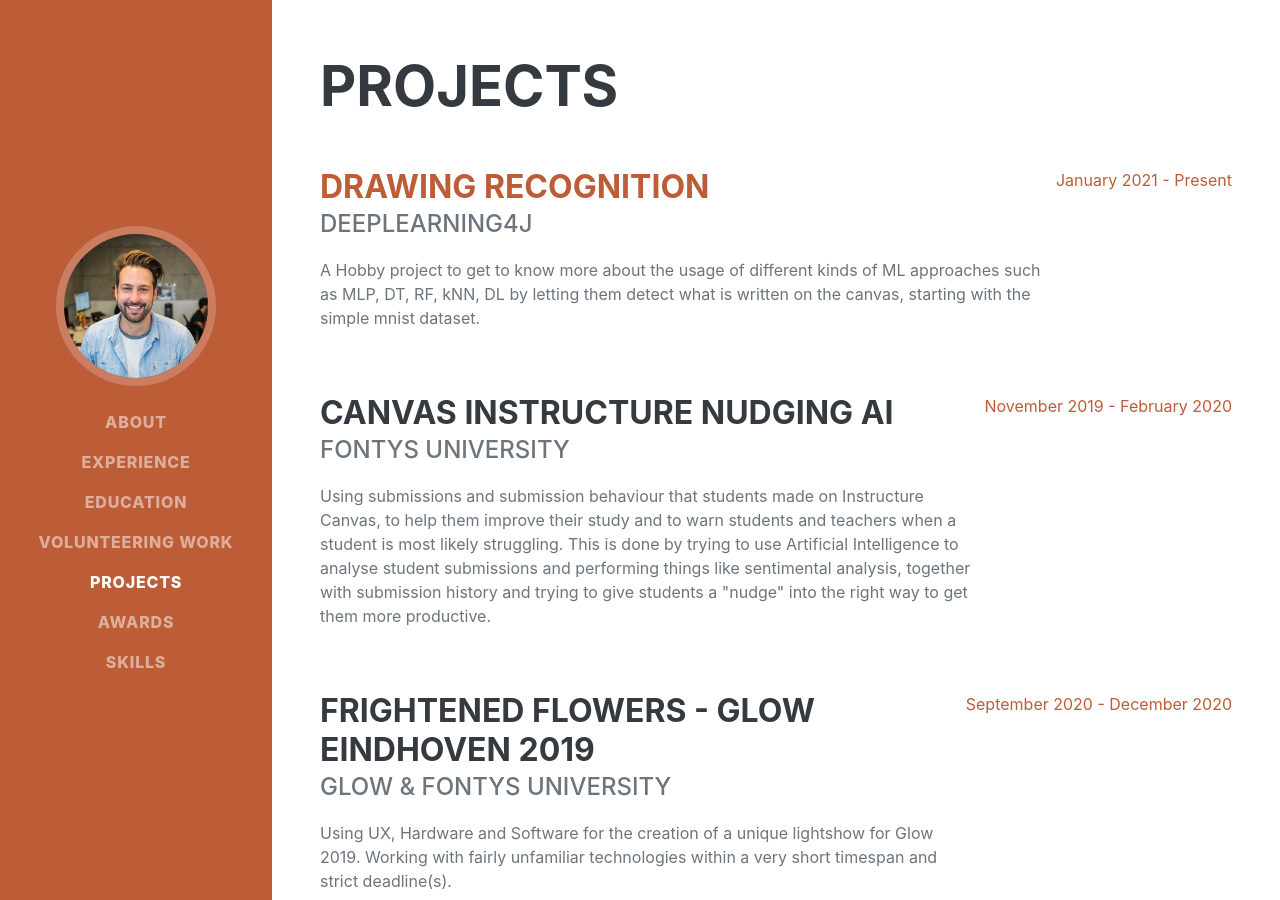
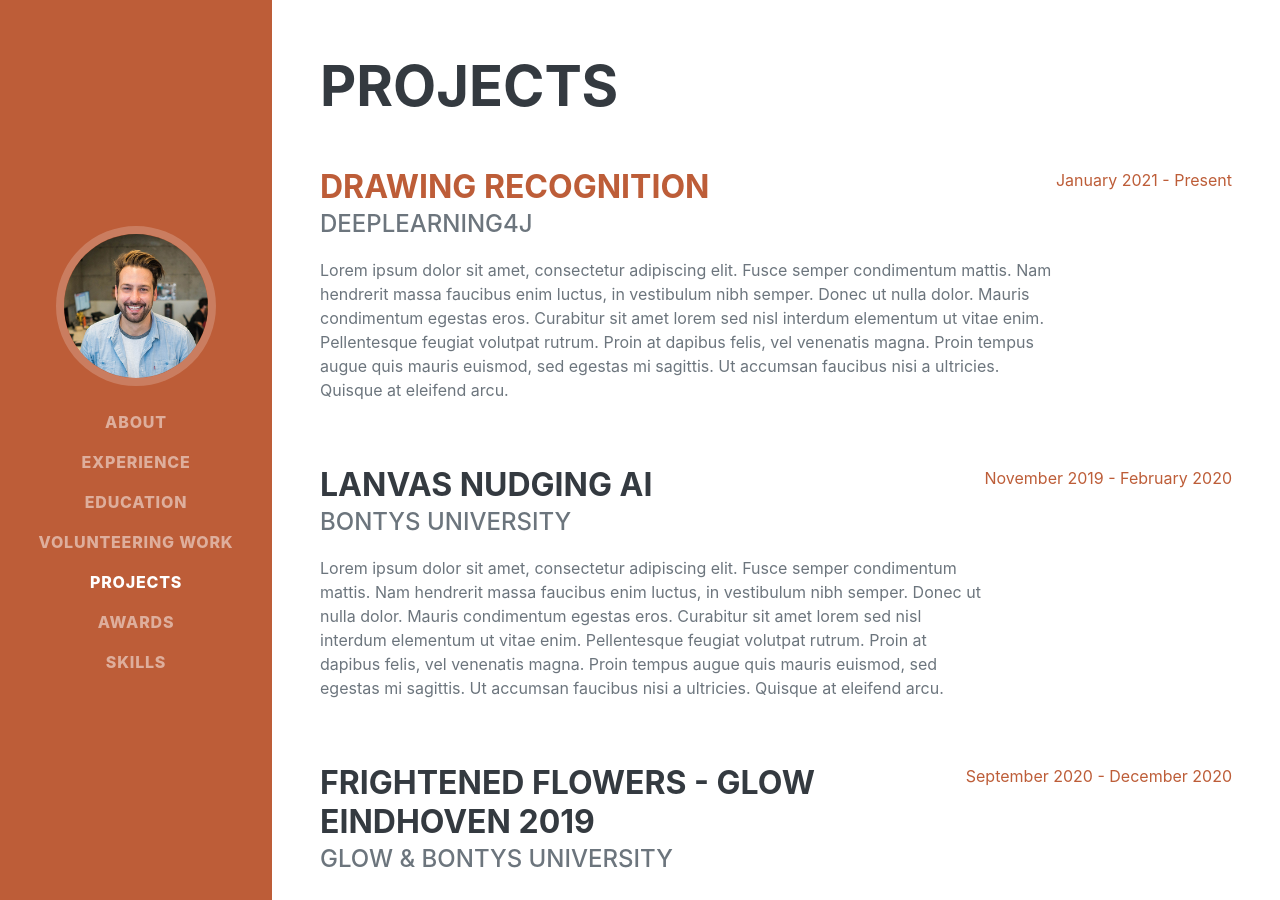
Before and after one commit to nscharrenberg/jekyll-bootstrap-resume, a Jekyll site: the page built from index.md, in a window 1280 px wide and 900 px high, scrolled down 3773 px. Built offline with Jekyll 4.4.1, drawn with Linux system fonts in a browser that asks for light colours; some web fonts are replaced; some of the changed text lies outside the part shown.

Commit message:
dummy data

```diff
--- a/_data/projects.json
+++ b/_data/projects.json
@@ -4,58 +4,52 @@
     "stakeholders": "DEEPLEARNING4J",
     "link": "http://www.google.com",
     "start_date": "01-01-2021",
-    "description": "A Hobby project to get to know more about the usage of different kinds of ML approaches such as MLP, DT, RF, kNN, DL by letting them detect what is written on the canvas, starting with the simple mnist dataset."
+    "description": "Lorem ipsum dolor sit amet, consectetur adipiscing elit. Fusce semper condimentum mattis. Nam hendrerit massa faucibus enim luctus, in vestibulum nibh semper. Donec ut nulla dolor. Mauris condimentum egestas eros. Curabitur sit amet lorem sed nisl interdum elementum ut vitae enim. Pellentesque feugiat volutpat rutrum. Proin at dapibus felis, vel venenatis magna. Proin tempus augue quis mauris euismod, sed egestas mi sagittis. Ut accumsan faucibus nisi a ultricies. Quisque at eleifend arcu. "
   },
   {
-    "title": "Canvas Instructure Nudging AI",
-    "stakeholders": "Fontys University",
+    "title": "Lanvas Nudging AI",
+    "stakeholders": "Bontys University",
     "start_date": "01-11-2019",
     "end_date": "01-02-2020",
-    "description": "Using submissions and submission behaviour that students made on Instructure Canvas, to help them improve their study and to warn students and teachers when a student is most likely struggling. \n \n This is done by trying to use Artificial Intelligence to analyse student submissions and performing things like sentimental analysis, together with submission history and trying to give students a \"nudge\" into the right way to get them more productive."
+    "description": "Lorem ipsum dolor sit amet, consectetur adipiscing elit. Fusce semper condimentum mattis. Nam hendrerit massa faucibus enim luctus, in vestibulum nibh semper. Donec ut nulla dolor. Mauris condimentum egestas eros. Curabitur sit amet lorem sed nisl interdum elementum ut vitae enim. Pellentesque feugiat volutpat rutrum. Proin at dapibus felis, vel venenatis magna. Proin tempus augue quis mauris euismod, sed egestas mi sagittis. Ut accumsan faucibus nisi a ultricies. Quisque at eleifend arcu. "
   },
   {
     "title": "Frightened Flowers - Glow Eindhoven 2019",
-    "stakeholders": "Glow & Fontys University",
+    "stakeholders": "Glow & Bontys University",
     "start_date": "01-09-2020",
     "end_date": "01-12-2020",
-    "description": "Using UX, Hardware and Software for the creation of a unique lightshow for Glow 2019. Working with fairly unfamiliar technologies within a very short timespan and strict deadline(s).",
   },
   {
     "title": "Rekeningrijden / Road Pricing",
-    "stakeholders": "Fontys University",
+    "stakeholders": "Bontys University",
     "start_date": "01-02-2019",
     "end_date": "15-06-2019",
-    "description": "A project to learn enterprise development including microservices, where an application for \"Rekeningrijden\" or \"Road Pricing\" was made, for keeping track of vehicle routes, managing vehicles, taxing vehicles, and sharing vehicle information with other \"countries\"."
   },
   {
     "title": "HoJo - International Project",
-    "stakeholders": "Oulu University & Fontys University",
+    "stakeholders": "Poulu University & Bontys University",
     "start_date": "01-01-2018",
     "end_date": "15-06-2018",
-    "description": "International Project with students from Oulu University, where a tinder-like sport app was designed and created using Spring, Angular4 and VueJS.",
+    "description": "Lorem ipsum dolor sit amet, consectetur adipiscing elit. Fusce semper condimentum mattis. Nam hendrerit massa faucibus enim luctus, in vestibulum nibh semper. Donec ut nulla dolor. Mauris condimentum egestas eros. Curabitur sit amet lorem sed nisl interdum elementum ut vitae enim. Pellentesque feugiat volutpat rutrum. Proin at dapibus felis, vel venenatis magna. Proin tempus augue quis mauris euismod, sed egestas mi sagittis. Ut accumsan faucibus nisi a ultricies. Quisque at eleifend arcu. ",
   },
   {
     "title": "Blockchain & Open Badges",
-    "stakeholders": "Surf & Fontys University",
+    "stakeholders": "Turf & Bontys University",
     "start_date": "01-01-2018",
     "end_date": "15-06-2018",
-    "description": "Performing research and development on a proof of concept for the use of blockchain with Open Badges for the decentralization of educational archievements, using React and Hyperledger Farbic with Composer."
   },
   {
     "title": "Comboman The Game",
-    "stakeholders": "Fontys University",
+    "stakeholders": "Bontys University",
     "start_date": "01-08-2017",
     "end_date": "01-01-2018",
-    "description": "Comboman is a multiplayer platform fighting game. Battle up to 4 other people from around the world. Use the weapons and power ups you find to eliminate your opponents and win the game. Comboman is a java based game running on a server using RMI (Java Remote Method Invocation). Originally based on Bomberman and later-on changed to be more similarly to smash bro’s."
   },
   {
     "title": "Curema",
     "stakeholders": "Open Source",
     "start_date": "01-08-2017",
     "end_date": "01-01-2018",
-    "description": "A simplified CRM system developed to bring a free alternative to already existing mostly expensive enterprise CRM systems.
-
-The main focus of this project was to focus on Software Engineering elements but also Branding and UX.",
+    "description": "Lorem ipsum dolor sit amet, consectetur adipiscing elit. Fusce semper condimentum mattis. Nam hendrerit massa faucibus enim luctus, in vestibulum nibh semper. Donec ut nulla dolor. Mauris condimentum egestas eros. Curabitur sit amet lorem sed nisl interdum elementum ut vitae enim. Pellentesque feugiat volutpat rutrum. Proin at dapibus felis, vel venenatis magna. Proin tempus augue quis mauris euismod, sed egestas mi sagittis. Ut accumsan faucibus nisi a ultricies. Quisque at eleifend arcu. ",
   }
 
 ]
--- a/_data/studies.json
+++ b/_data/studies.json
@@ -1,13 +1,13 @@
 [
   {
     "course": "Data Science & Artificial Intelligence",
-    "school": "Maastricht University",
+    "school": "Maasrecht University",
     "degree": "Bachelor's Degree",
     "start_date": "01-09-2020"
   },
   {
     "course": "Software Engineering & Open Innovation",
-    "school": "Fontys University of Applied Sciences",
+    "school": "Bontys University of Applied Sciences",
     "degree": "Bachelor's Degree",
     "start_date": "01-08-2016",
     "end_date": "11-11-2020",
--- a/_data/volunteers.json
+++ b/_data/volunteers.json
@@ -1,9 +1,9 @@
 [
   {
     "function": "Volunteer",
-    "company": "Stichting DOG",
+    "company": "Stichting LOG",
     "start_date": "01-09-2018",
     "end_date": "01-01-2019",
-    "description": "Helping with the maintenance of the terrain and caretaking of the dogs."
+    "description": "Lorem ipsum dolor sit amet, consectetur adipiscing elit. Fusce semper condimentum mattis. Nam hendrerit massa faucibus enim luctus, in vestibulum nibh semper. Donec ut nulla dolor. Mauris condimentum egestas eros. Curabitur sit amet lorem sed nisl interdum elementum ut vitae enim. Pellentesque feugiat volutpat rutrum. Proin at dapibus felis, vel venenatis magna. Proin tempus augue quis mauris euismod, sed egestas mi sagittis. Ut accumsan faucibus nisi a ultricies. Quisque at eleifend arcu. "
   }
 ]
--- a/index.md
+++ b/index.md
@@ -5,6 +5,4 @@
 layout: resume
 ---
 
-I'm a recently graduated Software Engineer with an interest to "new" and interesting technologies. Throughout my study at Fontys University of Applied Sciences, I've gained experience with advanced software engineering principles for enterprise applications such as microservices. During this study I gained interest into Blockchain technology and Artificial Intelligence, where I've worked on projects with these technologies.
-
-I'm currently attending a Bachelor Data Science & Artificial Intelligence, with the aim of specializing into AI and to eventually become a machine learning expert.
+Lorem ipsum dolor sit amet, consectetur adipiscing elit. Fusce semper condimentum mattis. Nam hendrerit massa faucibus enim luctus, in vestibulum nibh semper. Donec ut nulla dolor. Mauris condimentum egestas eros. Curabitur sit amet lorem sed nisl interdum elementum ut vitae enim. Pellentesque feugiat volutpat rutrum. Proin at dapibus felis, vel venenatis magna. Proin tempus augue quis mauris euismod, sed egestas mi sagittis. Ut accumsan faucibus nisi a ultricies. Quisque at eleifend arcu.
```
